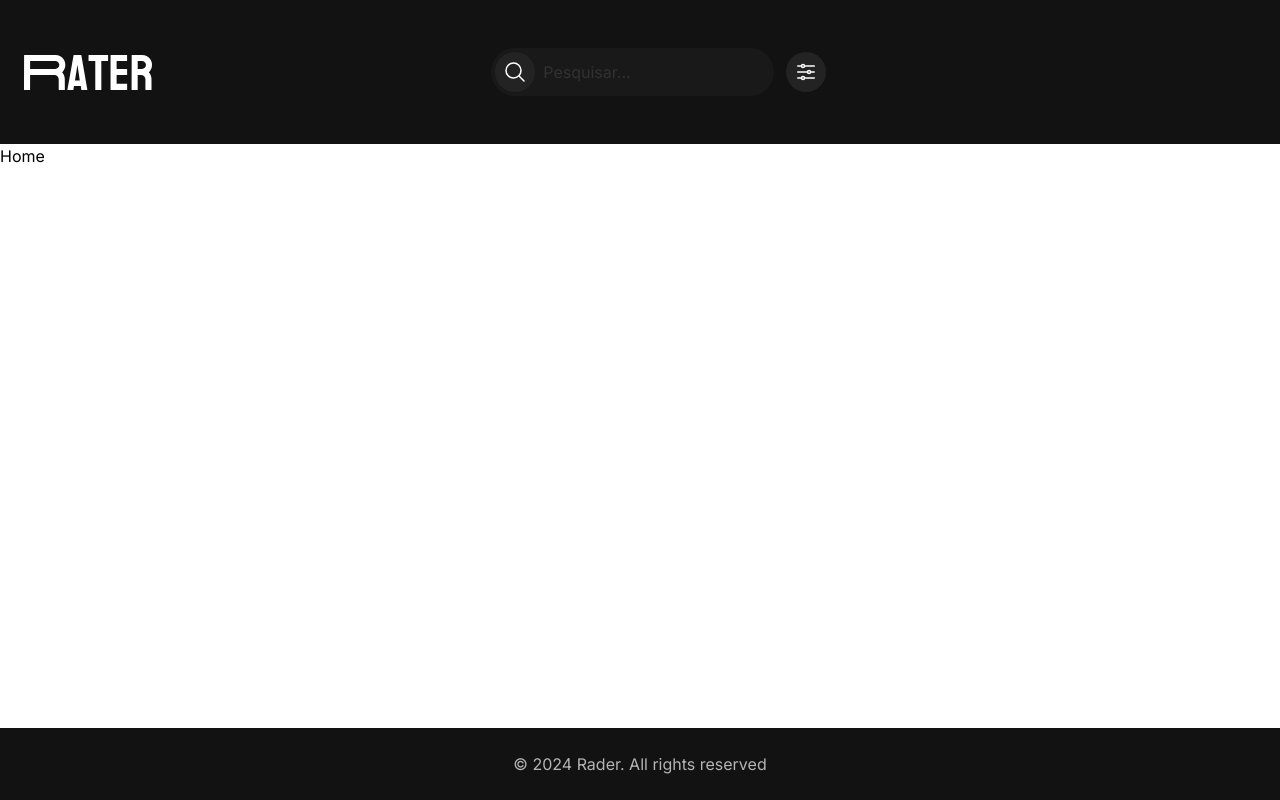
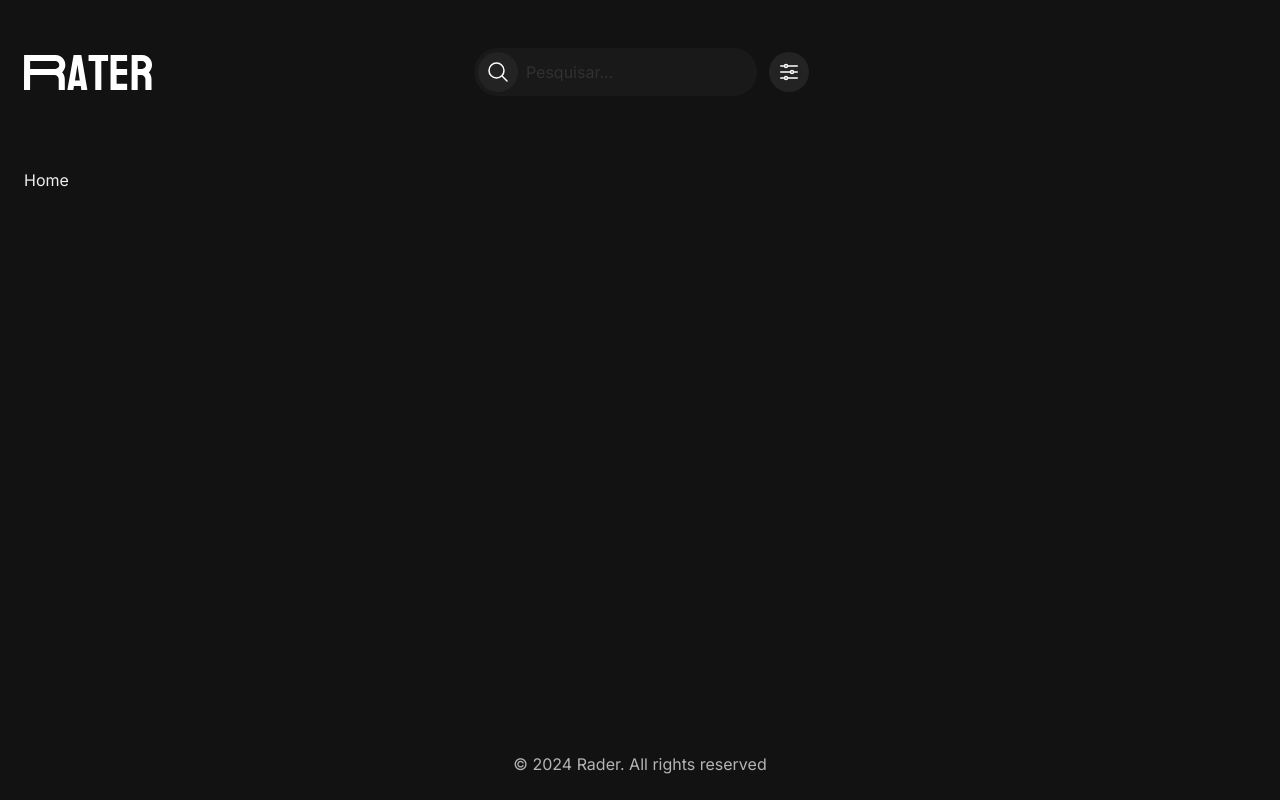
Before and after one commit to matheusgrodrigues/rater-app, a React (Create React App) app: page / in a window 1280 px wide. Built offline with nearby package versions, Linux system fonts and the light colour scheme.

Commit message:
Ajustando alguns detalhes do projeto

```diff
--- a/public/index.html
+++ b/public/index.html
@@ -1,46 +1,23 @@
 <!DOCTYPE html>
-<html lang="en">
+<html lang="pt-BR">
   <head>
     <meta charset="utf-8" />
-    <link rel="icon" href="%PUBLIC_URL%/favicon.ico" />
     <meta name="viewport" content="width=device-width, initial-scale=1" />
     <meta name="theme-color" content="#000000" />
     <meta
       name="description"
-      content="Web site created using create-react-app"
+      content="Desafio Técnico Front-end, Trilan Group (Orquestre)"
     />
+    <link rel="icon" href="%PUBLIC_URL%/favicon.ico" />
     <link rel="apple-touch-icon" href="%PUBLIC_URL%/logo.svg" />
-    <!--
-      manifest.json provides metadata used when your web app is installed on a
-      user's mobile device or desktop. See https://developers.google.com/web/fundamentals/web-app-manifest/
-    -->
     <link rel="manifest" href="%PUBLIC_URL%/manifest.json" />
-    <!--
-      Notice the use of %PUBLIC_URL% in the tags above.
-      It will be replaced with the URL of the `public` folder during the build.
-      Only files inside the `public` folder can be referenced from the HTML.
-
-      Unlike "/favicon.ico" or "favicon.ico", "%PUBLIC_URL%/favicon.ico" will
-      work correctly both with client-side routing and a non-root public URL.
-      Learn how to configure a non-root public URL by running `npm run build`.
-    -->
     <link rel="preconnect" href="https://fonts.googleapis.com">
     <link rel="preconnect" href="https://fonts.gstatic.com" crossorigin>
     <link href="https://fonts.googleapis.com/css2?family=Inter:ital,opsz,wght@0,14..32,100..900;1,14..32,100..900&display=swap" rel="stylesheet">
-    <title>React App</title>
+    <title>Ratter - App</title>
   </head>
   <body>
     <noscript>You need to enable JavaScript to run this app.</noscript>
     <div id="root"></div>
-    <!--
-      This HTML file is a template.
-      If you open it directly in the browser, you will see an empty page.
-
-      You can add webfonts, meta tags, or analytics to this file.
-      The build step will place the bundled scripts into the <body> tag.
-
-      To begin the development, run `npm start` or `yarn start`.
-      To create a production bundle, use `npm run build` or `yarn build`.
-    -->
   </body>
 </html>
--- a/src/app/global-error.tsx
+++ b/src/app/global-error.tsx
@@ -1,4 +1,5 @@
 import { ErrorResponse, useRouteError } from 'react-router-dom';
+import RootLayout from './layout';
 
 export default function GlobalError() {
     const error = useRouteError() as ErrorResponse & { message: string };
@@ -6,12 +7,12 @@ export default function GlobalError() {
     // TODO: personalizar estilos da pagina de erro global.
 
     return (
-        <div>
+        <RootLayout>
             <h1>Oops!</h1>
             <p>Sorry, an unexpected error has occurred.</p>
             <p>
                 <i>{error.statusText || error.message}</i>
             </p>
-        </div>
+        </RootLayout>
     );
 }
--- a/src/app/layout.tsx
+++ b/src/app/layout.tsx
@@ -15,15 +15,21 @@ const LayoutChildContainer = styled.main`
     flex-direction: column;
     flex-grow: 1;
     display: flex;
+
+    ${({ theme }) => theme.utils.container()};
 `;
 
-export default function RootLayout() {
+interface RootLayoutProps {
+    children?: React.ReactNode;
+}
+
+export default function RootLayout({ children }: RootLayoutProps) {
     return (
         <LayoutContainer>
             <Header />
 
             <LayoutChildContainer data-testid="layout-children-container">
-                <Outlet />
+                {children || <Outlet />}
             </LayoutChildContainer>
 
             <Footer />
--- a/src/components/organisms/Header.tsx
+++ b/src/components/organisms/Header.tsx
@@ -3,6 +3,7 @@ import styled from 'styled-components';
 import Button from '../atoms/Button';
 import Input from '../atoms/Input';
 import Icon from '../atoms/Icon';
+import { Link } from 'react-router-dom';
 
 const HeaderStyled = styled.header`
     background-color: ${({ theme }) => theme.ref.colors['secondary-background-1']};
@@ -48,7 +49,7 @@ const FormContainer = styled.div`
     justify-content: center;
     flex-grow: 1;
 
-    ${({ theme }) => theme.utils.screen('md', `padding-right: ${theme.utils.pxToRem(343 / 3)}`)};
+    ${({ theme }) => theme.utils.screen('md', `padding-right: ${theme.utils.pxToRem(343 / 2.3)}`)};
 `;
 
 const Form = styled.form`
@@ -62,7 +63,9 @@ export default function Header() {
     return (
         <HeaderStyled data-testid="header">
             <HeaderStyledContainer>
-                <Logo data-testid="header-logo" src="/logo.svg" alt="Rater App - Logo" />
+                <Link to={{ pathname: '/' }}>
+                    <Logo data-testid="header-logo" src="/logo.svg" alt="Rater App - Logo" />
+                </Link>
 
                 <FormContainer>
                     <Form data-testid="header-form-search" onSubmit={(e) => e.preventDefault()}>
--- a/src/core/utils/test-utils/testing-library.tsx
+++ b/src/core/utils/test-utils/testing-library.tsx
@@ -2,6 +2,7 @@ import React, { ReactElement, ReactNode } from 'react';
 import { RenderOptions, render as testingLibraryRender } from '@testing-library/react';
 import { ThemeProvider } from 'styled-components';
 import { defaultTheme } from '../../../config/theme';
+import { MemoryRouter } from 'react-router';
 
 interface WrapperProps {
     children: ReactNode;
@@ -9,7 +10,9 @@ interface WrapperProps {
 
 function render(ui: ReactElement, { ...options }: RenderOptions = {}) {
     const wrapper: React.FC<WrapperProps> = ({ children }) => (
-        <ThemeProvider theme={defaultTheme}>{children}</ThemeProvider>
+        <ThemeProvider theme={defaultTheme}>
+            <MemoryRouter>{children}</MemoryRouter>
+        </ThemeProvider>
     );
 
     return testingLibraryRender(ui, { wrapper, ...options });
--- a/src/index.css
+++ b/src/index.css
@@ -8,4 +8,6 @@ body {
     font-family: 'Inter', sans-serif;
     font-optical-sizing: auto;
     font-style: normal;
+    background-color: #121212;
+    color: #eeeeee;
 }
```
Also changed, not shown: public/manifest.json.
